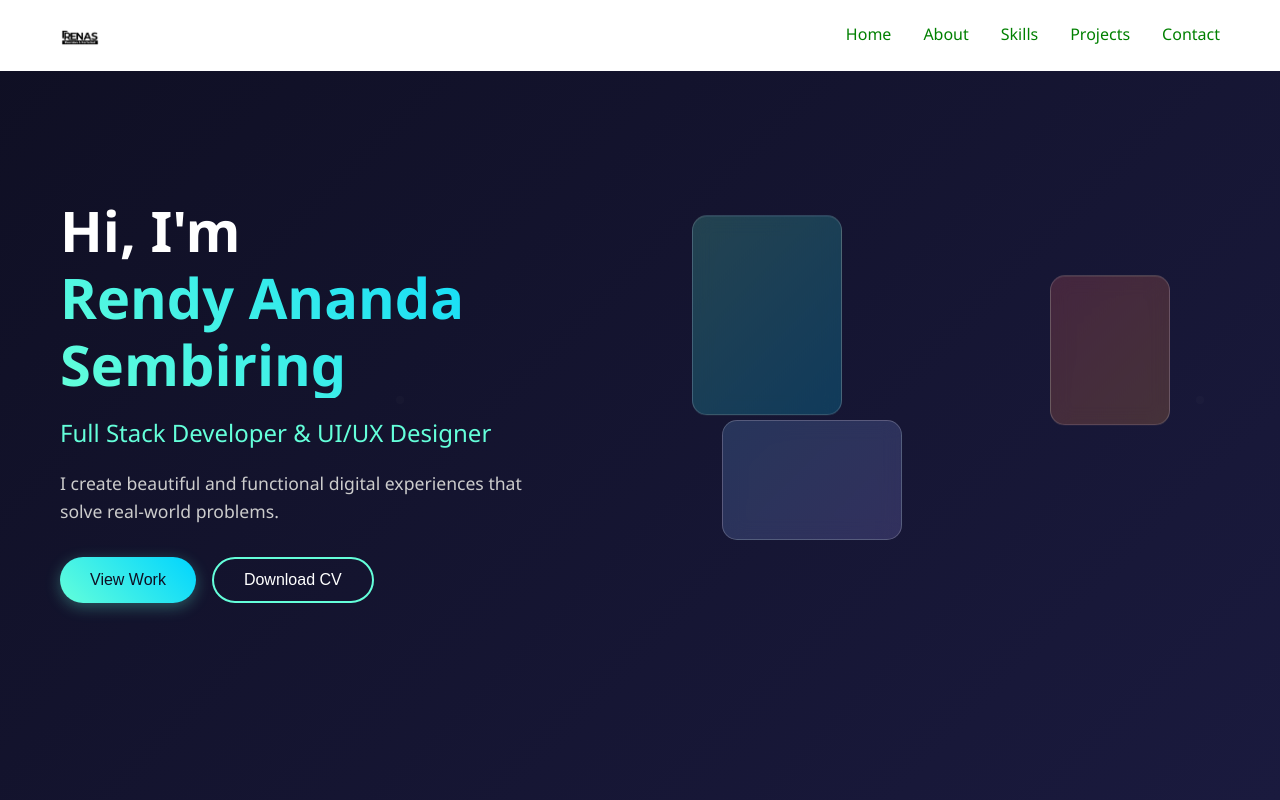
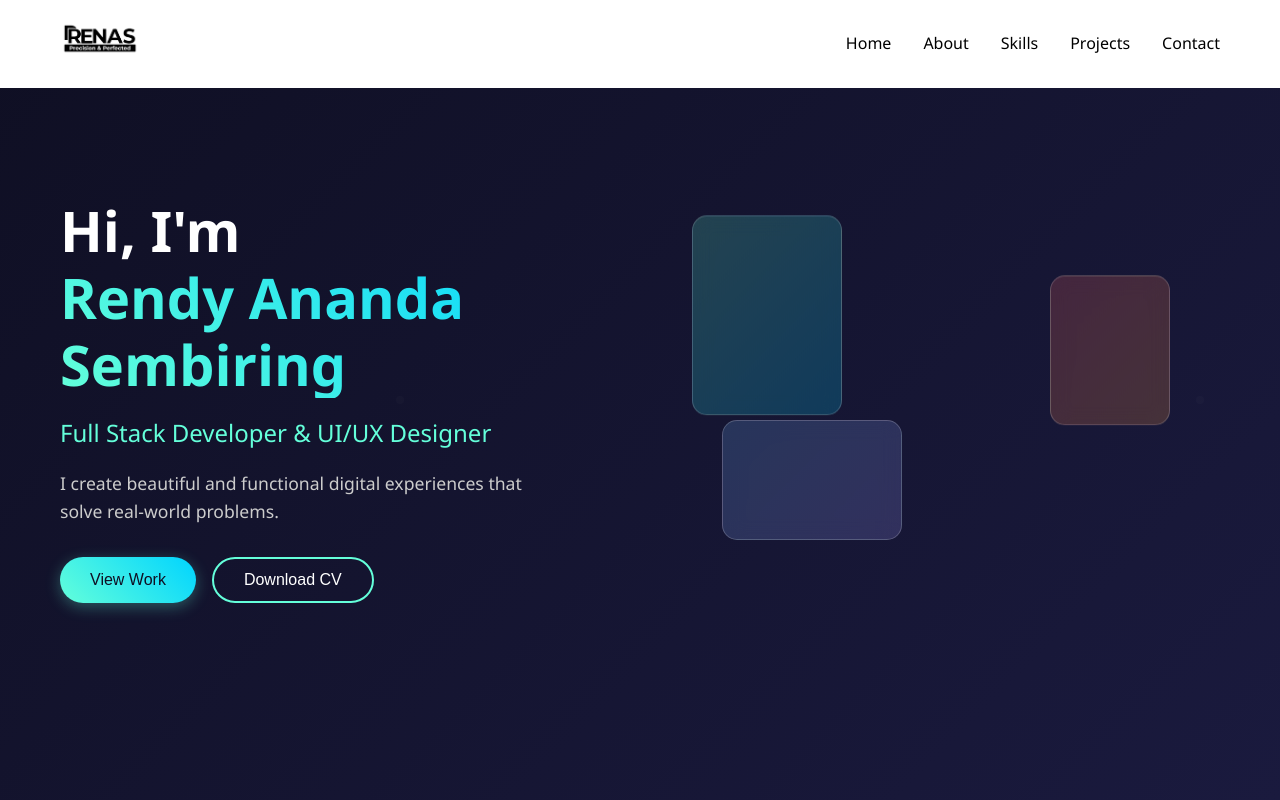
Before and after one commit to rndysmb/my-bio, a plain HTML site: page index.html in a window 1280 px wide. Shown: the top 800 px of the page. Drawn offline with Linux system fonts and the light colour scheme.

Commit message:
Updateagain2

```diff
--- a/index.html
+++ b/index.html
@@ -12,11 +12,7 @@
       <div class="nav-container">
         <div class="nav-logo">
           <h2>
-            <img
-              src="logo.png"
-              alt="RenAS Logo"
-              style="width: 40px; vertical-align: middle; margin-right: 8px"
-            />
+            <img src="logo.png" alt="RenAS Logo" class="logo" />
           </h2>
         </div>
 
--- a/style.css
+++ b/style.css
@@ -45,14 +45,14 @@ body {
 }
 
 .nav-link {
-  color: green;
+  color: #000;
   text-decoration: none;
   transition: all 0.3s ease;
   position: relative;
 }
 
 .nav-link:hover {
-  color: #64ffda;
+  color: #000;
 }
 
 .nav-link::after {
@@ -62,7 +62,7 @@ body {
   left: 0;
   width: 0;
   height: 2px;
-  background: #64ffda;
+  background: #000;
   transition: width 0.3s ease;
 }
 
@@ -82,6 +82,11 @@ body {
   background: #fff;
   margin: 3px 0;
   transition: 0.3s;
+}
+
+.logo {
+  width: 80px;
+  height: auto;
 }
 
 /* Hero Section */
```
